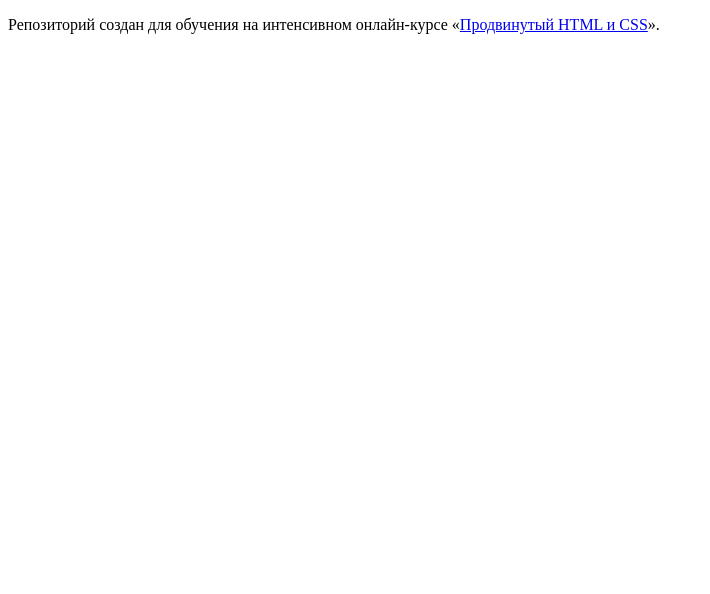
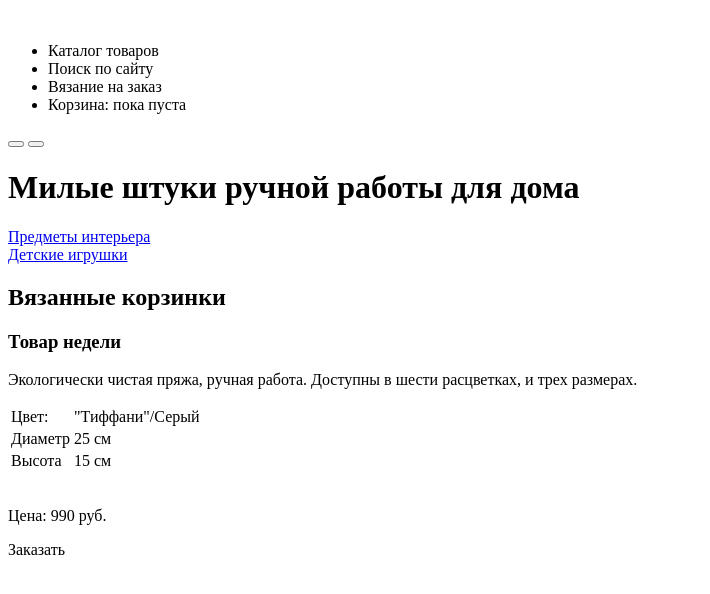
Before and after one commit to tiangela/Mishka, a website: page index.html in a window 1280 px wide. Shown: the whole page, without its empty margins (0-710 px from the left). Drawn offline with Linux system fonts and the light colour scheme.

Commit message:
Сделала половину страницы до about

```diff
--- a/index.html
+++ b/index.html
@@ -5,8 +5,57 @@
     <title>HTML Academy: Мишка</title>
   </head>
   <body>
-
-    <p>Репозиторий создан для обучения на интенсивном онлайн‑курсе «<a href="https://htmlacademy.ru/intensive/adaptive">Продвинутый HTML и CSS</a>».</p>
-
+<header class="header">
+  <div class="logo">
+    <a class="logo__link">
+      <img class="logo__image">
+    </a>
+  </div>
+  <nav class="menu">
+    <ul class="menu__list">
+      <li class="menu__item">Каталог товаров</li>
+      <li class="menu__item">Поиск по сайту</li>
+      <li class="menu__item">Вязание на заказ</li>
+      <li class="menu__item">Корзина: пока пуста</li>
+    </ul>
+    <button class="menu__button menu__button--open"></button>
+    <button class="menu__button menu__button--close"></button>
+  </nav>
+</header>
+<main class="main">
+  <h1 class="main__title">Милые штуки ручной работы для дома</h1>
+      <a class="main__section" href="#">
+        <section class="main__item main__item--light">Предметы интерьера</section>
+      </a>
+      <a class="main__link" href="#">
+        <section class="main__item main__item--dark">Детские игрушки</section>
+      </a>
+ <section class="product">
+   <h2 class="product__title">Вязанные корзинки</h2>
+   <h3 class="product__slogan">Товар недели</h3>
+   <p class="product__text">Экологически чистая пряжа, ручная работа. Доступны в шести расцветках, и трех размерах.</p>
+   <table class="product__table">
+     <tr>
+       <td class="product__feature">Цвет:</td>
+       <td class="product__value">"Тиффани"/Серый</td>
+     </tr>
+     <tr>
+       <td class="product__feature">Диаметр</td>
+       <td class="product__value">25 см</td>
+     </tr>
+     <tr>
+       <td class="product__feature">Высота</td>
+       <td class="product__value">15 см</td>
+     </tr>
+   </table>
+   <div class="product__image">
+     <img src="#" width="" height="" alt="">
+   </div>
+   <p class="product__price">Цена: 990 руб.</p>
+   <div class="product__button">
+     <a class="product__order">Заказать</a>
+ </div>
+  </section>
+</main>
   </body>
 </html>
```
